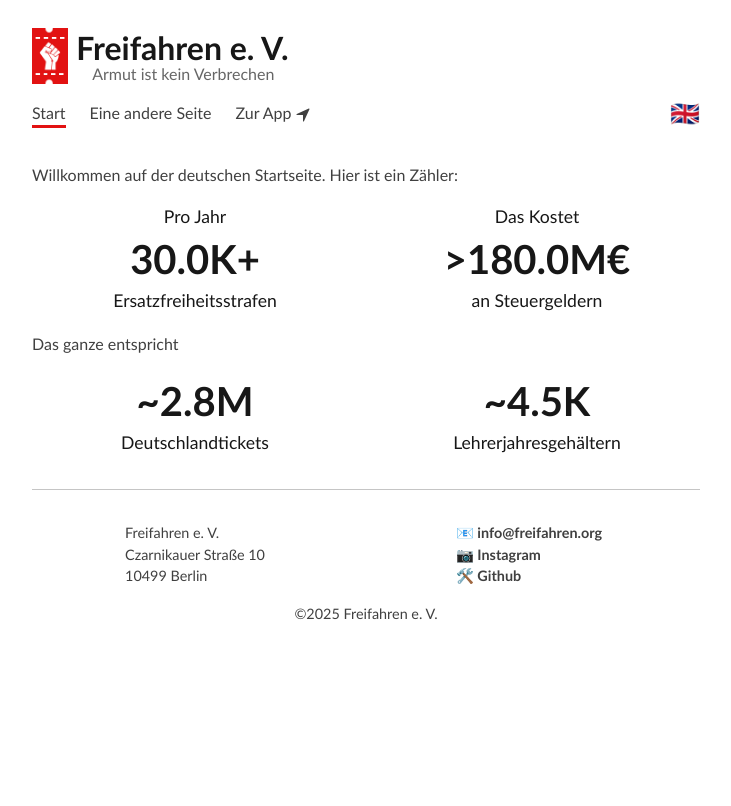
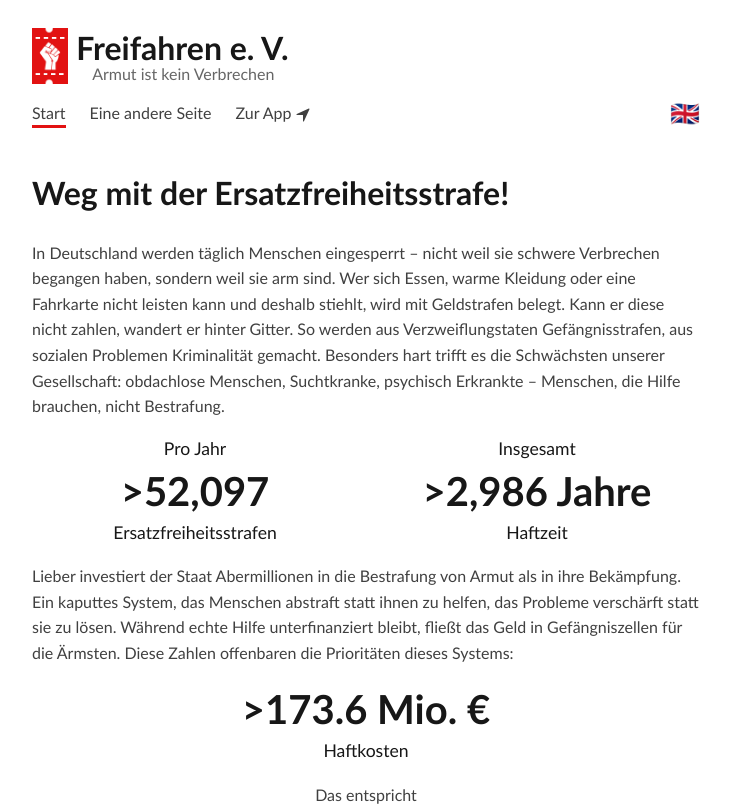
Before and after one commit to mclrc/freifahrencampaign, a Next.js app: page /de/home in a window 1280 px wide. Shown: the top 806 px of the page, without its empty margins (274-1005 px from the left). Built offline with nearby package versions, Linux system fonts and the light colour scheme.

Commit message:
Update content

```diff
--- a/content/mdx/home.de.mdx
+++ b/content/mdx/home.de.mdx
@@ -3,15 +3,20 @@ slug: home
 language: de
 title: Home DE
 ---
-Willkommen auf der deutschen Startseite. Hier ist ein Zähler:
-
+# Weg mit der Ersatzfreiheitsstrafe!
+In Deutschland werden täglich Menschen eingesperrt – nicht weil sie schwere Verbrechen begangen haben, sondern weil sie arm sind. Wer sich Essen, warme Kleidung oder eine Fahrkarte nicht leisten kann und deshalb stiehlt, wird mit Geldstrafen belegt. Kann er diese nicht zahlen, wandert er hinter Gitter. So werden aus Verzweiflungstaten Gefängnisstrafen, aus sozialen Problemen Kriminalität gemacht. Besonders hart trifft es die Schwächsten unserer Gesellschaft: obdachlose Menschen, Suchtkranke, psychisch Erkrankte – Menschen, die Hilfe brauchen, nicht Bestrafung.
 <div className="responsive-row">
-<CountingAnimation targetNumber={30000} abbreviate postfix="+" topText="Pro Jahr" bottomText="Ersatzfreiheitsstrafen" />
-<CountingAnimation targetNumber={30000 * 30 * 200} abbreviate prefix=">" postfix="€" topText="Das Kostet" bottomText="an Steuergeldern" />
+<CountingAnimation targetNumber={56000} prefix=">" topText="Pro Jahr" bottomText="Ersatzfreiheitsstrafen" duration={5000}/>
+<CountingAnimation targetNumber={56000 * 30 / 365} prefix=">" postfix=" Jahre" topText="Insgesamt" bottomText="Haftzeit" duration={7000}/>
 </div>
-
-Das ganze entspricht
+Lieber investiert der Staat Abermillionen in die Bestrafung von Armut als in ihre Bekämpfung. Ein kaputtes System, das Menschen abstraft statt ihnen zu helfen, das Probleme verschärft statt sie zu lösen. Während echte Hilfe unterfinanziert bleibt, fließt das Geld in Gefängniszellen für die Ärmsten. Diese Zahlen offenbaren die Prioritäten dieses Systems:
+<CountingAnimation targetNumber={56000 * 30 * 200} abbreviate prefix=">" postfix=" €" bottomText="Haftkosten" duration={8000} />
+<span style={{ textAlign: 'center', display: 'block', margin: '1rem 0' }}>Das entspricht</span>
 <div className="responsive-row">
-<CountingAnimation targetNumber={30000 * 30 * 200 / 64} abbreviate prefix="~" postfix="" bottomText="Deutschlandtickets" />
-<CountingAnimation targetNumber={30000 * 30 * 200 / 40000} abbreviate prefix="~" postfix="" bottomText="Lehrerjahresgehältern" />
+<CountingAnimation targetNumber={56000 * 30 * 200 / 64} abbreviate prefix=">" topText=" " bottomText="Deutschlandtickets" duration={8000} />
+<CountingAnimation targetNumber={56000 * 30 * 200 / 40000} abbreviate prefix=">" topText=" " bottomText="Lehrerjahresgehälter" duration={9000} />
 </div>
+<div className="responsive-row" style={{marginTop: '2rem'}}>
+<CountingAnimation targetNumber={56000 * 30 * 200 / 2} abbreviate prefix=">" bottomText="Tafelmahlzeiten" duration={9000} />
+<CountingAnimation targetNumber={56000 * 30 * 200 / (800 * 12)} abbreviate prefix=">" postfix=" Jahre" topText="" bottomText="Durchschnittsmiete" duration={8000} />
+</div>
--- a/src/app/globals.css
+++ b/src/app/globals.css
@@ -78,7 +78,6 @@ hr {
   font-weight: bold;
   margin: 0.67em 0;
   font-family: 'trebuchet ms', sans-serif;
-  color: var(--text-color);
 }
 
 .document-driven-page h2 {
--- a/src/app/layout.tsx
+++ b/src/app/layout.tsx
@@ -3,8 +3,8 @@ import "./globals.css";
 
 
 export const metadata: Metadata = {
-  title: "Deleau Buis - Ferienwohnung in der Provence",
-  description: "Ferien mitten drin - in der Natur, der Kultur, im provençalischen Marktgeschehen von Buis les Baronnies",
+  title: "Freifahren e.V.",
+  description: "Kampagne für die Abschaffung der Ersatzfreiheitsstrafe und kostenlosen ÖPNV",
 };
 
 export default async function RootLayout({
--- a/src/components/content/CountingAnimation.tsx
+++ b/src/components/content/CountingAnimation.tsx
@@ -5,12 +5,17 @@ import styles from './CountingAnimation.module.css';
 
 const formatNumber = (number: number, prefix?: string, postfix?: string, abbreviate?: boolean) => {
   if (abbreviate) {
-    const abbreviations = ['', 'K', 'M', 'B', 'T'];
+    const abbreviations = ['', 'Tsd.', 'Mio.', 'Mrd.'];
     const abbreviationIndex = Math.floor(Math.log10(number) / 3);
     const abbreviatedNumber = number / Math.pow(10, abbreviationIndex * 3);
-    return `${prefix}${abbreviatedNumber.toFixed(1)}${abbreviations[abbreviationIndex]}${postfix}`;
+    return `${prefix}${abbreviatedNumber.toFixed(1)} ${abbreviations[abbreviationIndex]}${postfix}`;
   }
   return `${prefix}${number.toLocaleString()}${postfix}`;
+};
+
+// Ease-in-ease-out function for smooth animation
+const easeInOut = (t: number): number => {
+  return t < 0.5 ? 2 * t * t : -1 + (4 - 2 * t) * t;
 };
 
 interface CountingAnimationProps {
@@ -60,7 +65,8 @@ const CountingAnimation: React.FC<CountingAnimationProps> = ({
 
       const elapsedTime = timestamp - startTime.current;
       const progress = Math.min(elapsedTime / duration, 1);
-      const value = Math.floor(progress * targetNumber);
+      const easedProgress = easeInOut(progress);
+      const value = Math.floor(easedProgress * targetNumber);
 
       setCurrentNumber(value);
 
```
